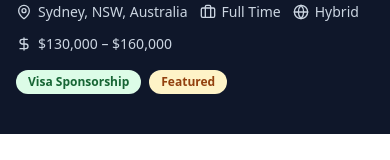
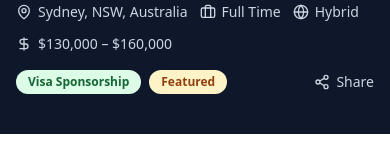
Before and after one commit to sachin00810/Job, a Next.js app: page /jobs/senior-software-engineer-sydney in a window 390 px wide. Shown: the part 279-439 px from the top of the page. Built offline with nearby package versions, Linux system fonts and the light colour scheme.

Commit message:
feat: add share button to job and room detail pages
ShareButton uses navigator.share (mobile native sheet) with a
clipboard fallback and a sonner toast confirmation. Placed in the
header strip of both /jobs/[slug] and /rooms/[slug], styled to match
each page's colour scheme.

)

```diff
--- a/src/app/jobs/[slug]/page.tsx
+++ b/src/app/jobs/[slug]/page.tsx
@@ -7,6 +7,7 @@ import { formatCurrency, formatDateRelative } from "@/lib/utils";
 import JobCard from "@/components/jobs/JobCard";
 import { ApplyModal } from "@/components/jobs/ApplyModal";
 import { SaveJobButton } from "@/components/jobs/SaveJobButton";
+import { ShareButton } from "@/components/shared/ShareButton";
 import type { Metadata } from "next";
 
 export async function generateStaticParams() {
@@ -81,7 +82,7 @@ export default function JobDetailPage({ params }: { params: { slug: string } })
             </div>
           </div>
 
-          <div className="mt-4 flex gap-2">
+          <div className="mt-4 flex items-center gap-2 flex-wrap">
             {job.visaSponsorship && (
               <span className="bg-green-100 text-green-800 px-3 py-1 rounded-full text-xs font-semibold">
                 Visa Sponsorship
@@ -92,6 +93,10 @@ export default function JobDetailPage({ params }: { params: { slug: string } })
                 Featured
               </span>
             )}
+            <ShareButton
+              title={`${job.title} at ${job.company.name}`}
+              className="ml-auto flex items-center gap-1.5 text-sm text-slate-300 hover:text-white transition-colors"
+            />
           </div>
         </div>
       </section>
--- a/src/app/rooms/[slug]/page.tsx
+++ b/src/app/rooms/[slug]/page.tsx
@@ -16,6 +16,7 @@ import { rooms } from "@/data/rooms";
 import { formatRent, formatCurrency, formatDateRelative } from "@/lib/utils";
 import RoomCard from "@/components/rooms/RoomCard";
 import { RoomActionButtons } from "@/components/rooms/RoomActionButtons";
+import { ShareButton } from "@/components/shared/ShareButton";
 import type { Metadata } from "next";
 
 export async function generateStaticParams() {
@@ -123,7 +124,7 @@ export default function RoomDetailPage({
             </div>
           </div>
 
-          <div className="mt-4 flex flex-wrap gap-2">
+          <div className="mt-4 flex items-center flex-wrap gap-2">
             {room.featured && (
               <span className="bg-white/20 text-white px-3 py-1 rounded-full text-xs font-semibold">
                 Featured
@@ -139,6 +140,10 @@ export default function RoomDetailPage({
                 Bills included
               </span>
             )}
+            <ShareButton
+              title={room.title}
+              className="ml-auto flex items-center gap-1.5 text-sm text-amber-100 hover:text-white transition-colors"
+            />
           </div>
         </div>
       </section>
--- /dev/null
+++ b/src/components/shared/ShareButton.tsx
@@ -0,0 +1,43 @@
+"use client";
+
+import { Share2, Check } from "lucide-react";
+import { useState } from "react";
+import { toast } from "sonner";
+
+interface ShareButtonProps {
+  title: string;
+  className?: string;
+}
+
+export function ShareButton({ title, className }: ShareButtonProps) {
+  const [copied, setCopied] = useState(false);
+
+  async function handleShare() {
+    const url = window.location.href;
+
+    if (navigator.share) {
+      try {
+        await navigator.share({ title, url });
+        return;
+      } catch {
+        // User cancelled — fall through to clipboard
+      }
+    }
+
+    await navigator.clipboard.writeText(url);
+    setCopied(true);
+    toast.success("Link copied!", { description: "Share this listing with anyone." });
+    setTimeout(() => setCopied(false), 2000);
+  }
+
+  return (
+    <button
+      onClick={handleShare}
+      className={className ?? "flex items-center gap-1.5 text-sm text-slate-500 hover:text-slate-700 transition-colors"}
+      aria-label="Share listing"
+    >
+      {copied ? <Check className="h-4 w-4 text-green-500" /> : <Share2 className="h-4 w-4" />}
+      {copied ? "Copied!" : "Share"}
+    </button>
+  );
+}
```
